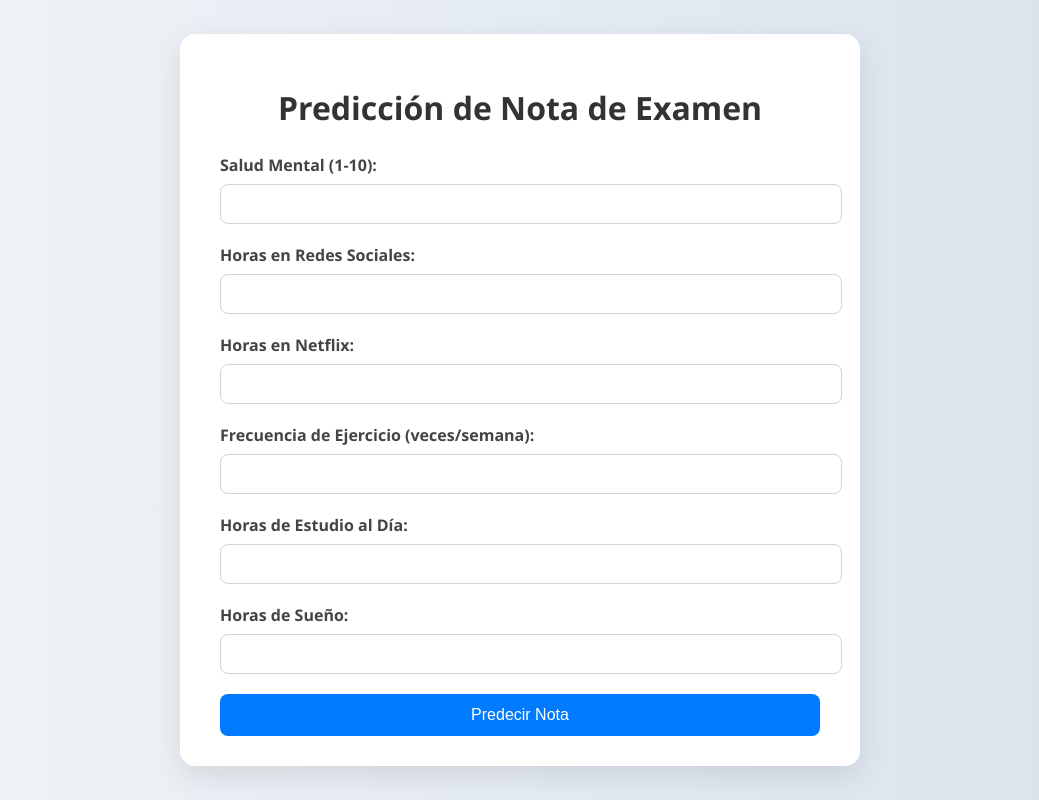
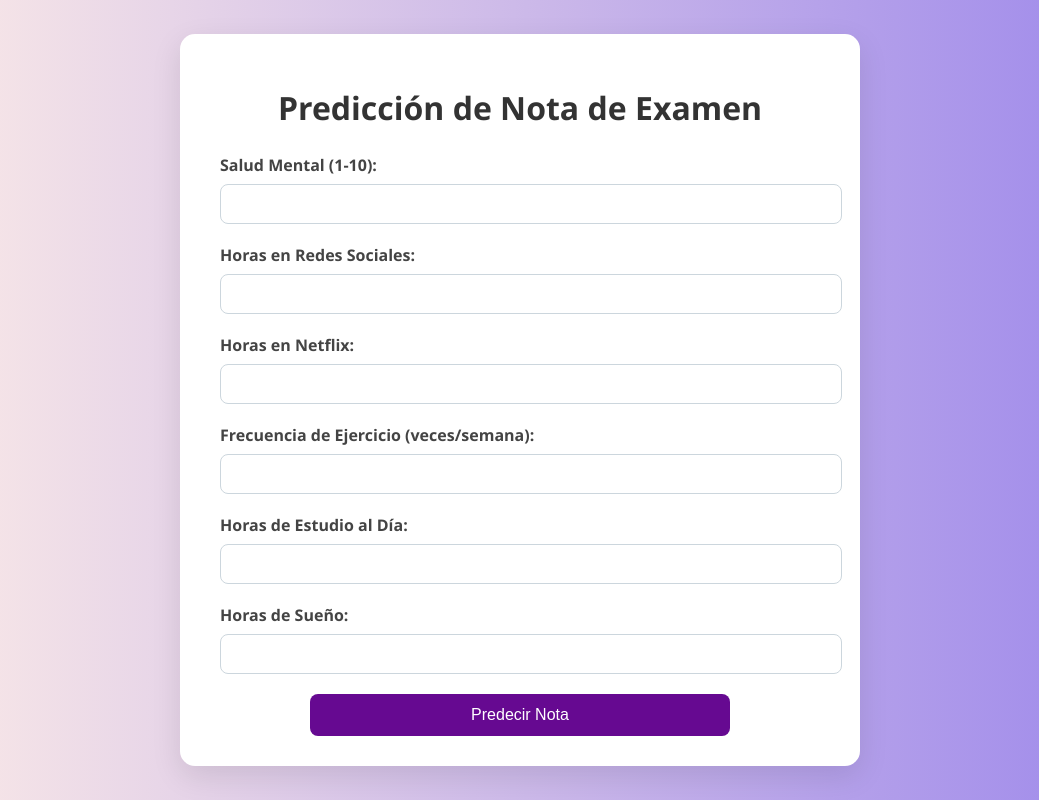
Before and after one commit to Carlos-Francisco-Garcia-Flores/Proyecto-M2, a Flask app: page / in a window 1280 px wide. Shown: the whole page, without its empty margins (120-1159 px from the left). Run offline with Flask 3, Linux system fonts and the light colour scheme; parts of the project's set-up code (start-up, migrations or seed data) failed here and were passed over.

Commit message:
mejorando diseño

```diff
--- a/templates/formulario.html
+++ b/templates/formulario.html
@@ -6,22 +6,33 @@
     <style>
         body {
             font-family: 'Segoe UI', Tahoma, Geneva, Verdana, sans-serif;
-            background: linear-gradient(to right, #f0f4f8, #d9e2ec);
+            background: linear-gradient(to right, #fdece7, #9c87eb);
             margin: 0;
             padding: 0;
             display: flex;
             align-items: center;
             justify-content: center;
             height: 100vh;
+
+
         }
 
-        .container {
-            background: white;
+        .containerForm {
+            background: rgb(255, 255, 255);
             padding: 30px 40px;
             border-radius: 15px;
             box-shadow: 0 10px 30px rgba(0, 0, 0, 0.1);
             max-width: 600px;
             width: 100%;
+            transition: .5s ease-in-out;
+
+        }
+
+        .containerForm:hover {
+            transition: all 900ms;
+            scale: 1.06;
+            background: rgba(255, 254, 254, 0.685);
+
         }
 
         h1 {
@@ -48,21 +59,30 @@
             border-radius: 8px;
             font-size: 16px;
         }
+        .button-container {
+            display: flex;
+            justify-content: center;
+
+        }
 
         button {
-            width: 100%;
+            width: 70%;
             padding: 12px;
             font-size: 16px;
-            background: #007bff;
+            background: #660991;
             border: none;
-            color: white;
+            color: rgb(255, 255, 255);
             border-radius: 8px;
             cursor: pointer;
-            transition: background 0.3s ease;
+            align-items: center;
+            transition: .5s ease-in-out;
+
         }
 
         button:hover {
-            background: #0056b3;
+            background: #ad0513;
+             transition: all 900ms;
+            scale: 1.06;
         }
 
         #result {
@@ -83,7 +103,7 @@
     </style>
 </head>
 <body>
-    <div class="container">
+    <div class="containerForm">
         <h1>Predicción de Nota de Examen</h1>
         <form id="predictionForm">
             <div class="form-group">
@@ -116,7 +136,9 @@
                 <input type="number" id="sleep_hours" name="sleep_hours" min="0" max="24" step="0.1" required>
             </div>
 
-            <button type="submit">Predecir Nota</button>
+            <div class="button-container">
+                <button type="submit">Predecir Nota</button>
+            </div>
         </form>
 
         <div id="result" style="display: none;"></div>
@@ -149,5 +171,8 @@
             }
         });
     </script>
+
+
+
 </body>
 </html>
```
